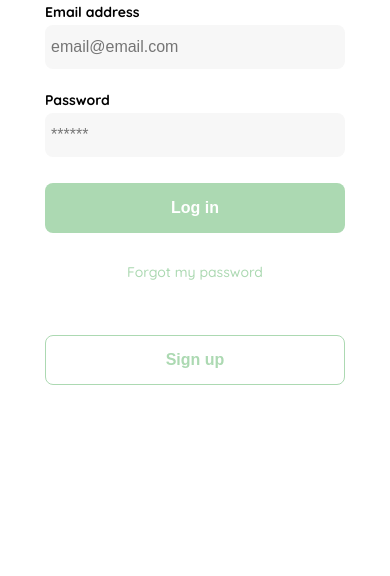
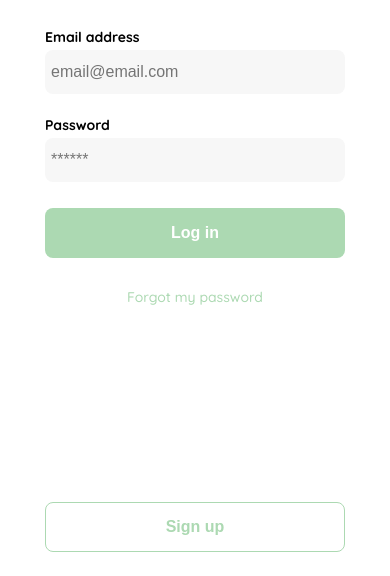
Before and after one commit to emirocampo/frontend-platzi-practico, a plain HTML site: page clase3.html in a window 390 px wide. Shown: the part 268-844 px from the top of the page. Drawn offline with Linux system fonts and the light colour scheme.

Commit message:
login listo

```diff
--- a/clase3.html
+++ b/clase3.html
@@ -119,6 +119,12 @@
         .logo {
           display: block;
         }
+        .secondary-button {
+          width: 300px;
+          position: absolute;
+          bottom: 0;
+          margin-bottom: 24px;
+        }
       }
     </style>
   </head>
```
